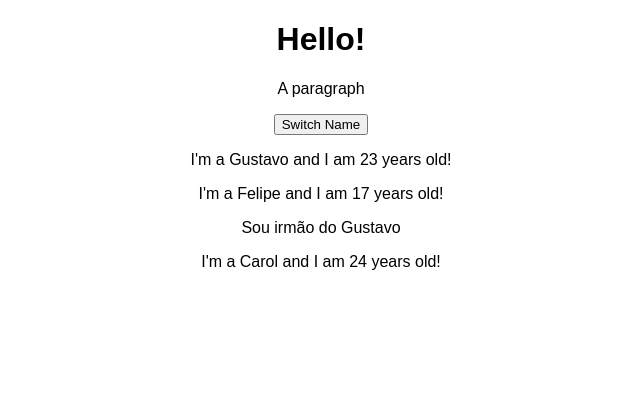
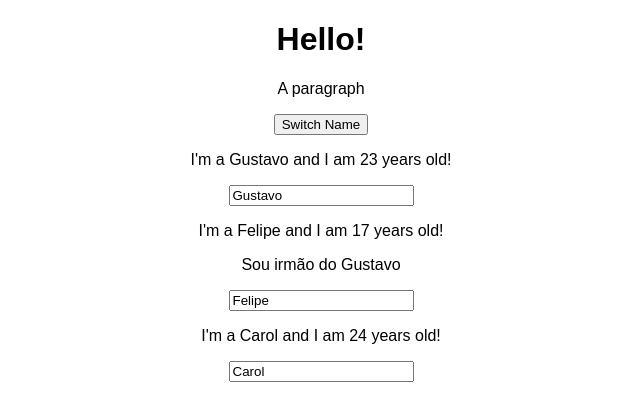
Before and after one commit to gustavohrg/learning_react, a React (Create React App) app: page / in a window 1280 px wide. Shown: the top 420 px of the page, without its empty margins (319-959 px from the left). Built offline with nearby package versions, Linux system fonts and the light colour scheme.

Commit message:
C11 - Via dupla de alteração/visualização em tempo real de valores

```diff
--- a/src/App.js
+++ b/src/App.js
@@ -25,6 +25,16 @@
     });
   };
 
+  nameChangedHandler = (event) => {
+    this.setState({
+      persons: [
+        { name: 'Guto', age: 23 },
+        { name: event.target.value, age: 17 },
+        { name: 'Carol', age: 24 },
+      ],
+    });
+  };
+
   render() {
     return (
       <div className='App'>
@@ -43,6 +53,7 @@
           age={this.state.persons[1].age}
           // best use of passing arguments
           click={this.switchNameHandler.bind(this, 'Guto')}
+          changed={this.nameChangedHandler}
         >
           Sou irmão do Gustavo
         </Person>
--- a/src/Person/Person.js
+++ b/src/Person/Person.js
@@ -7,6 +7,7 @@
         I'm a {props.name} and I am {props.age} years old!
       </p>
       <p>{props.children}</p>
+      <input type='text' onChange={props.changed} value={props.name} />
     </div>
   );
 };
```
